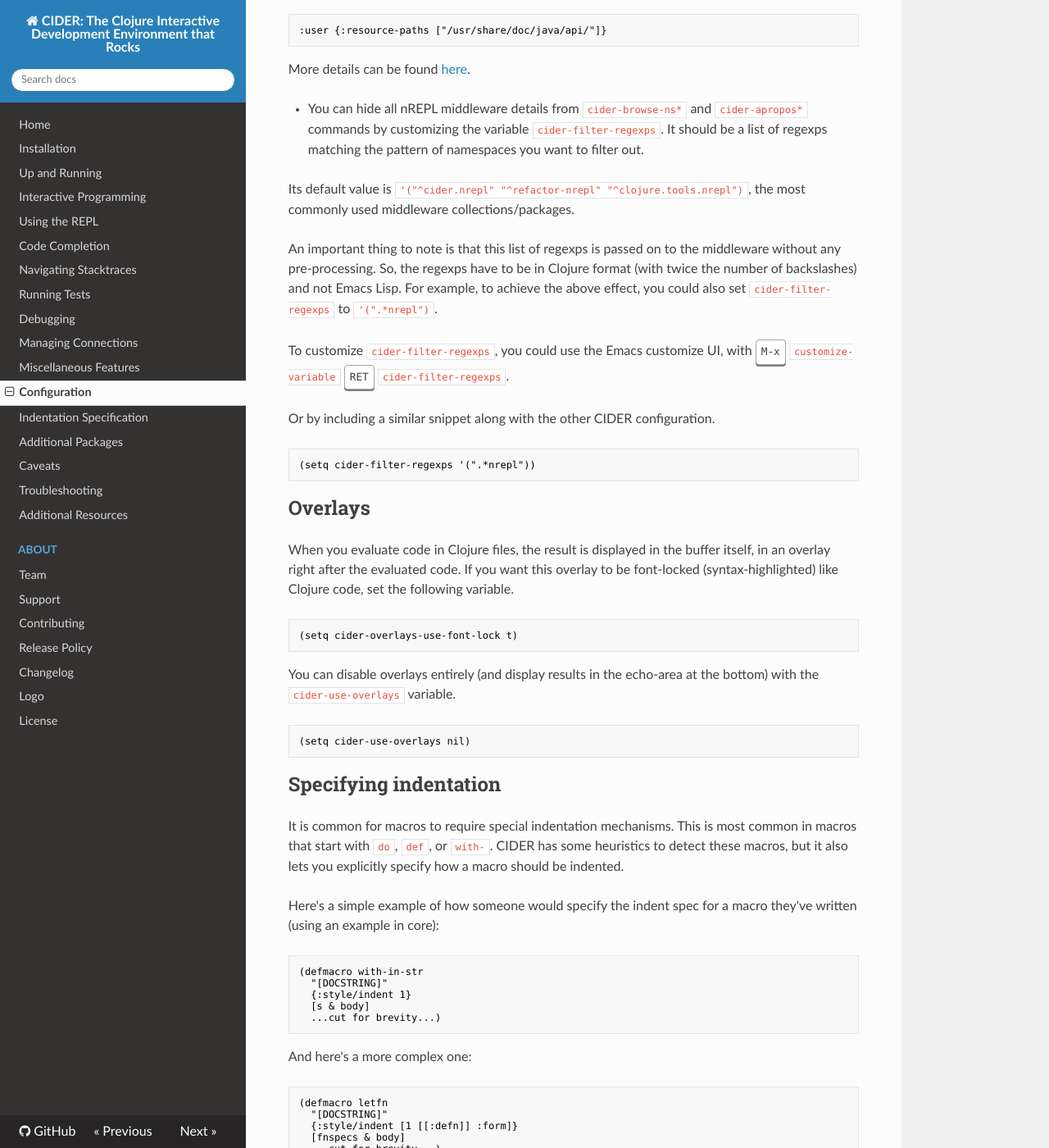
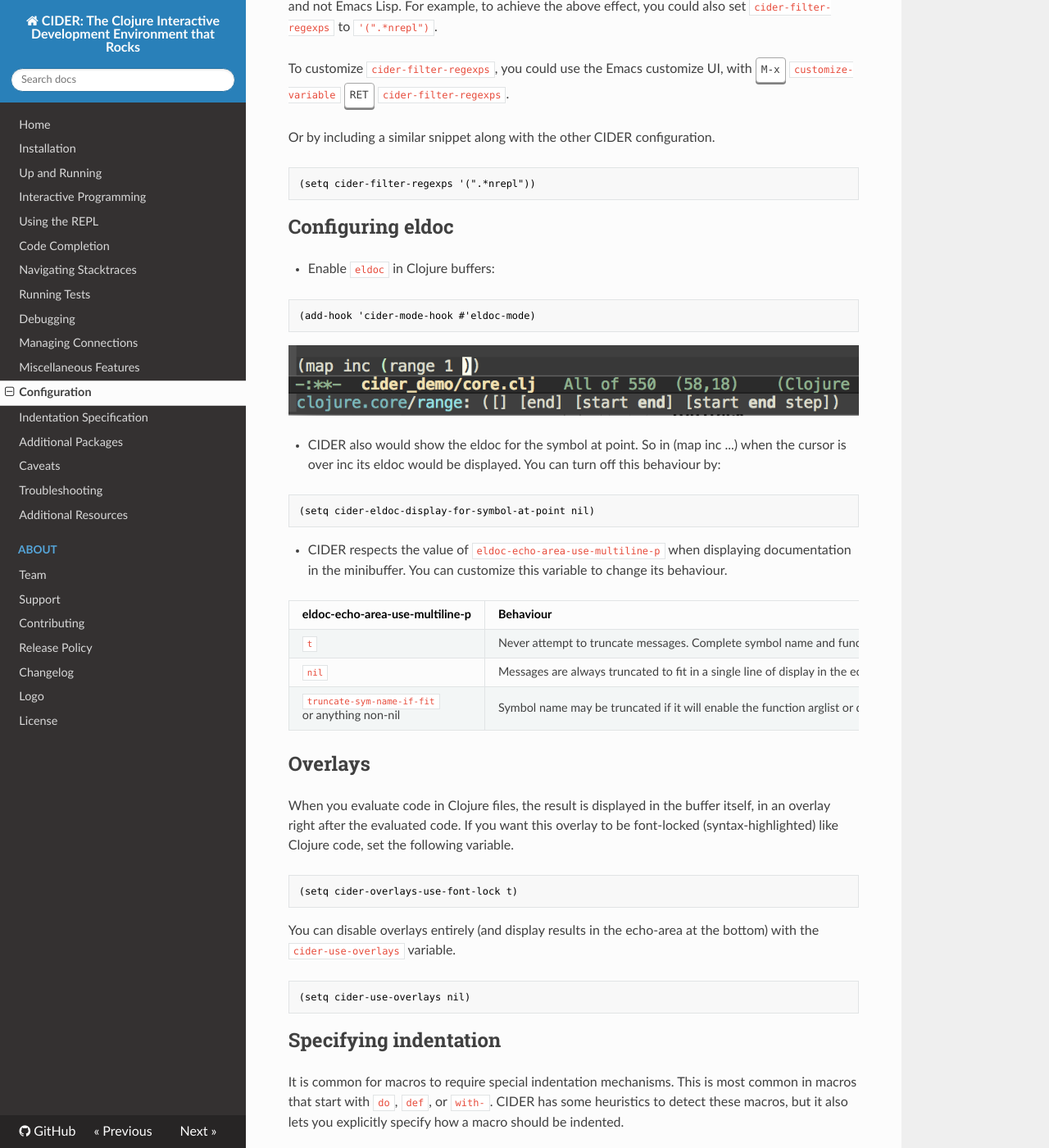
Before and after one commit to clojure-emacs/cider, an MkDocs documentation site: the page built from doc/configuration.md, in a window 1280 px wide and 1400 px high, scrolled down 2224 px. Shown: the whole window at 82% size. Built offline with MkDocs 1.6.1, drawn with Linux system fonts in a browser that asks for light colours; nearby versions of some CDN libraries; old or Windows-style settings are respelled for this version of MkDocs; some of the changed text lies outside the part shown.

Commit message:
[#1782] Customizable appearance of a multiline docstring

````diff
--- a/doc/configuration.md
+++ b/doc/configuration.md
@@ -3,22 +3,6 @@
 experience.
 
 ## Basic configuration
-
-* Enable `eldoc` in Clojure buffers:
-
-```el
-(add-hook 'cider-mode-hook #'eldoc-mode)
-```
-
-![Eldoc](images/eldoc.png)
-
-CIDER also would show the eldoc for the symbol at point. So in (map inc ...)
-when the cursor is over inc its eldoc would be displayed. You can turn off this
-behaviour by:
-
-```el
-(setq cider-eldoc-display-for-symbol-at-point nil)
-```
 
 * Suppress auto-enabling of `cider-mode` in `clojure-mode` buffers, when starting
   CIDER:
@@ -140,6 +124,34 @@
 (setq cider-filter-regexps '(".*nrepl"))
 ```
 
+## Configuring eldoc
+
+* Enable `eldoc` in Clojure buffers:
+
+```el
+(add-hook 'cider-mode-hook #'eldoc-mode)
+```
+
+![Eldoc](images/eldoc.png)
+
+* CIDER also would show the eldoc for the symbol at point. So in (map inc ...)
+when the cursor is over inc its eldoc would be displayed. You can turn off this
+behaviour by:
+
+```el
+(setq cider-eldoc-display-for-symbol-at-point nil)
+```
+
+* CIDER respects the value of `eldoc-echo-area-use-multiline-p` when
+displaying documentation in the minibuffer. You can customize this variable to change
+its behaviour.
+
+| eldoc-echo-area-use-multiline-p | Behaviour |
+| ------------- | ------------- |
+| `t`  | Never attempt to truncate messages. Complete symbol name and function arglist or variable documentation will be displayed even if echo area must be resized to fit.|
+| `nil`  | Messages are always truncated to fit in a single line of display in the echo area.  |
+| `truncate-sym-name-if-fit` or anything non-nil | Symbol name may be truncated if it will enable the function arglist or documentation string to fit on a single line. Otherwise, behavior is just like `t` case. |
+
 ## Overlays
 
 When you evaluate code in Clojure files, the result is displayed in the buffer
````
Also changed, not shown: 2 other files.
